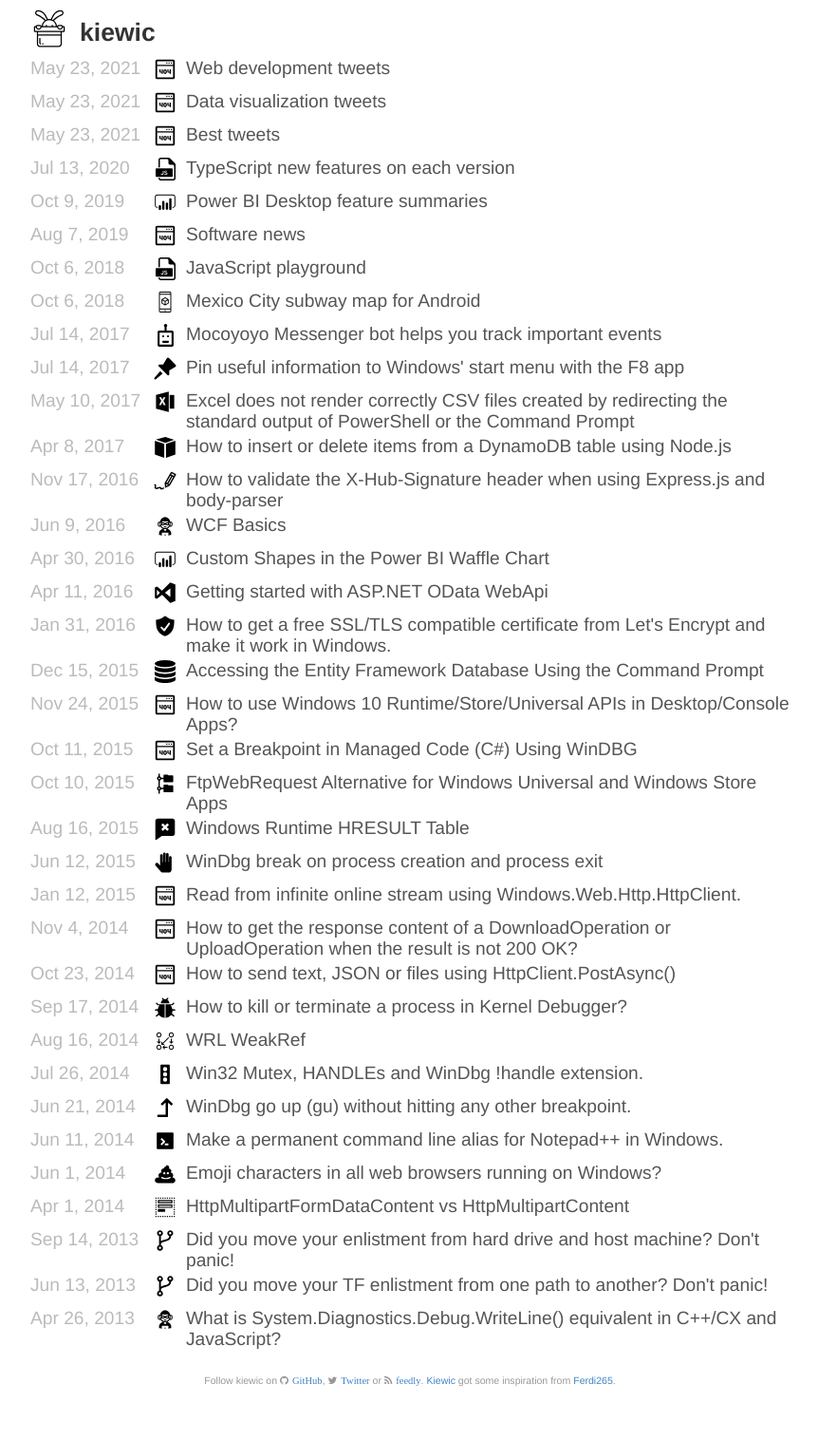
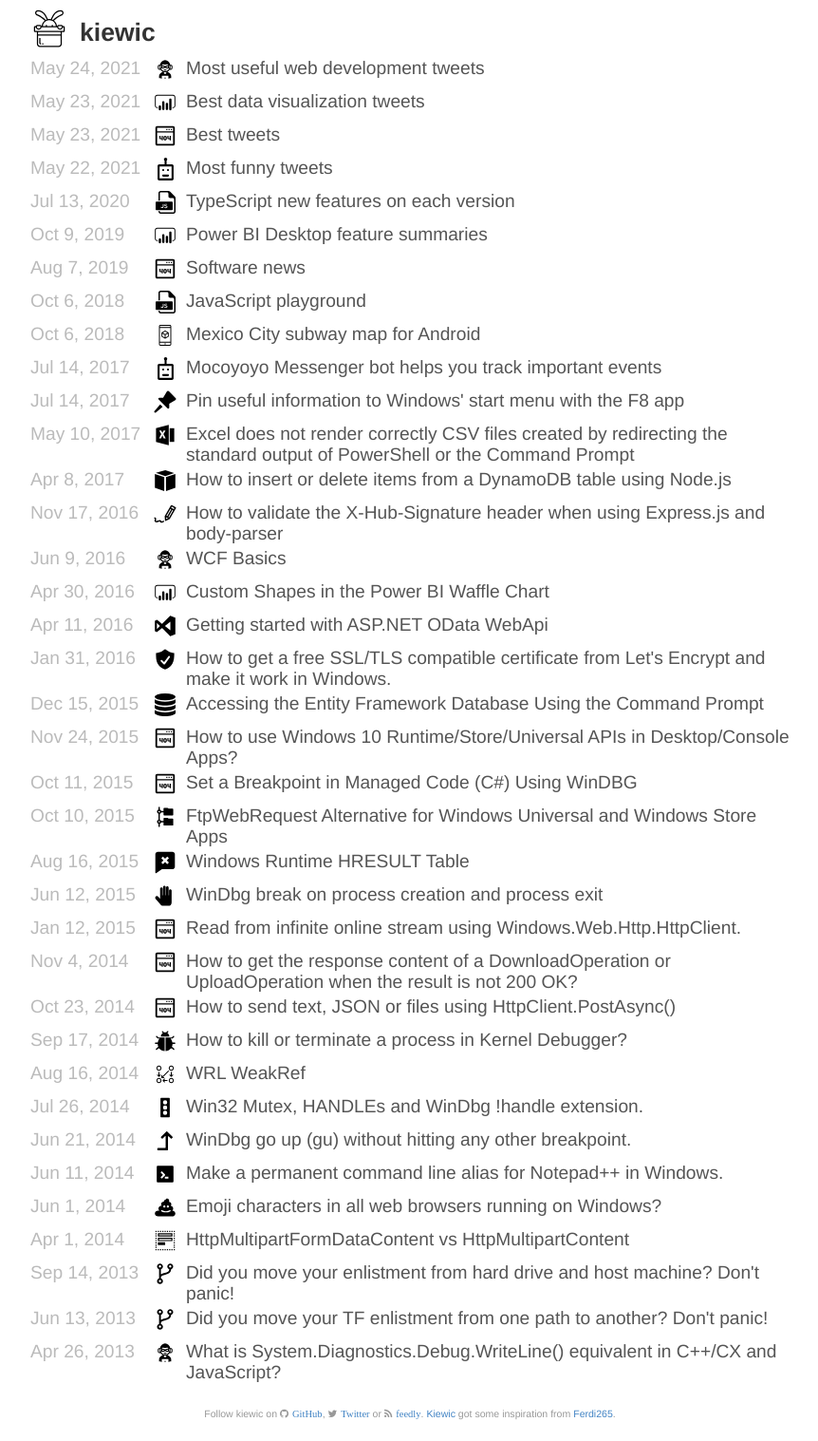
Before and after one commit to kiewic/kiewic.github.io, a Jekyll site: the page built from index.html, in a window 1280 px wide. Shown: the whole page at 95% size, without its empty margins (208-1070 px from the left). Built offline with Jekyll 4.4.1, drawn with Linux system fonts in a browser that asks for light colours; nearby versions of some CDN libraries; before the commit the page ends 1483 px from its top, so only the background shows below that.

Commit message:
Reorganize tweets

```diff
--- a/_posts/2021-05-23-data-visualization.md
+++ b/_posts/2021-05-23-data-visualization.md
@@ -1,8 +1,9 @@
 ---
 layout: post
-title: Data visualization tweets
+title: Best data visualization tweets
 date: 2021-05-23 00:00:00.000 -07:00
 category: twitter
+icon: powerbi.svg
 ---
 
 <script async src="https://platform.twitter.com/widgets.js" charset="utf-8"></script>
```
Also changed, not shown: _posts/2021-05-22-funny-tweets.md (added, +13 -0 lines), _posts/2021-05-24-web-development.md (renamed from _posts/2021-05-23-web-development.md, +3 -7 lines).
